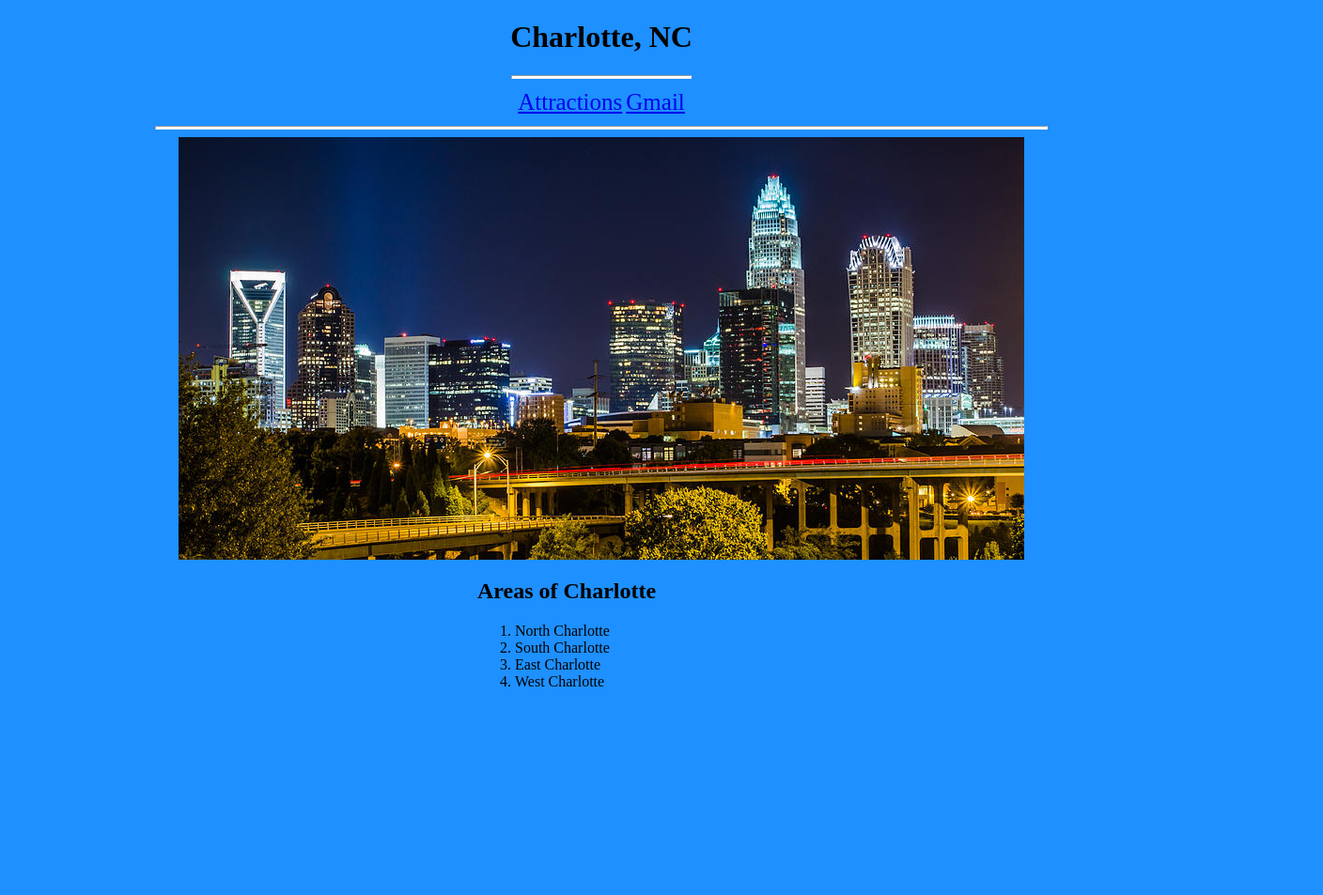
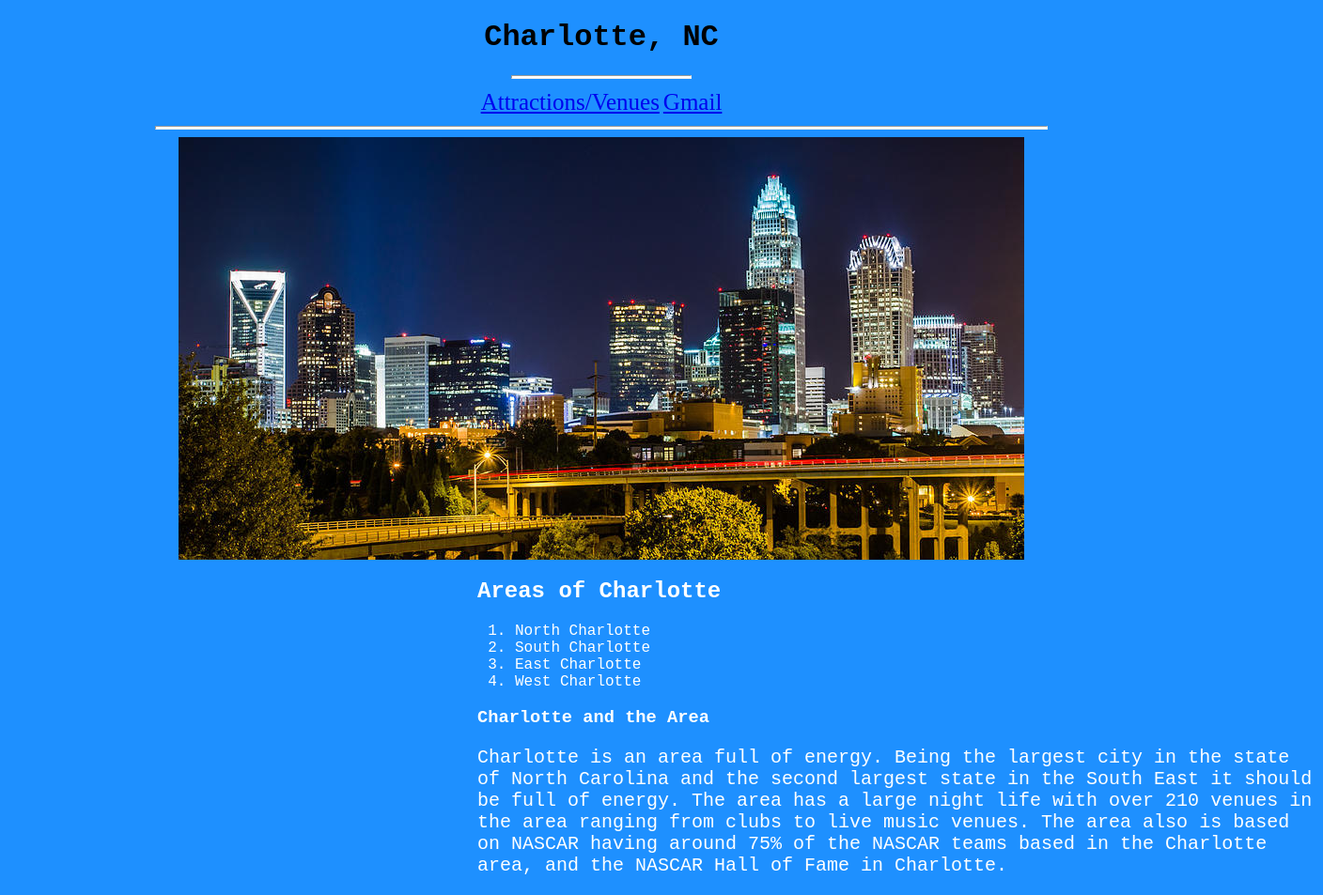
Before and after one commit to zachf714/e-Commerce-Webpage, a plain HTML site: page index.htm in a window 1280 px wide. Shown: the whole page at 94% size, 1408 px wide, since content can reach past the window. Before the commit the page ends 800 px from the top, so only its background shows below. Drawn offline with Linux system fonts and the light colour scheme.

Commit message:
Update information

```diff
--- a/index.htm
+++ b/index.htm
@@ -9,26 +9,31 @@
 	</head>
 
 	<body style="background-color:DodgerBlue;">
-		<h1 style="text-align:center;">Charlotte, NC</h1>
+		<h1 style="text-align:center; font-family:Courier New">Charlotte, NC</h1>
 			<hr style="width: 15%; height:2px; background-color:white">
 			<!--Table used for hyperlinks on top of page-->
 			<table align="center" style="font-size: 25px;">
 				<tr>
-					<td><a href="ncspot2.htm">Attractions</a></td>
+					<td><a href="ncspot2.htm">Attractions/Venues</a></td>
+					<!--This should not be gmail, remember to change-->
 					<td><a href="http://www.gmail.com">Gmail</a></td>
 				</tr>
 			</table>
 			<hr style="width: 75%; height:2px; background-color:white">
-
+			<!--Super hackjob to center picture-->
 			<img src="Pictures/PageOneSkyline.jpg" alt="LightHouse View" style="width:900; height:450; margin:0px auto;display:block">
 
-			<h2 style="margin-left:500px;">Areas of Charlotte</h2>
-			<ol style="margin-left:500px;">
+			<h2 style="margin-left:500px; color:white; font-family:Courier New">Areas of Charlotte</h2>
+			<ol style="margin-left:500px; color:white; font-family:Courier New">
 				<li>North Charlotte</li>
 				<li>South Charlotte</li>
 				<li>East Charlotte</li>
 				<li>West Charlotte</li>
 			</ol>
+			<h3 style="margin-left:500px; color:white; font-family:Courier New">Charlotte and the Area</h3>
+			<p style="margin-left:500px; width:900px; font-size:20px; color:white; font-family:Courier New">
+				Charlotte is an area full of energy. Being the largest city in the state of North Carolina and the second largest state in the South East it should be full of energy. The area has a large night life with over 210 venues in the area ranging from clubs to live music venues. The area also is based on NASCAR having around 75% of the NASCAR teams based in the Charlotte area, and the NASCAR Hall of Fame in Charlotte.
+			</p>
 
 
 	</body>
```
